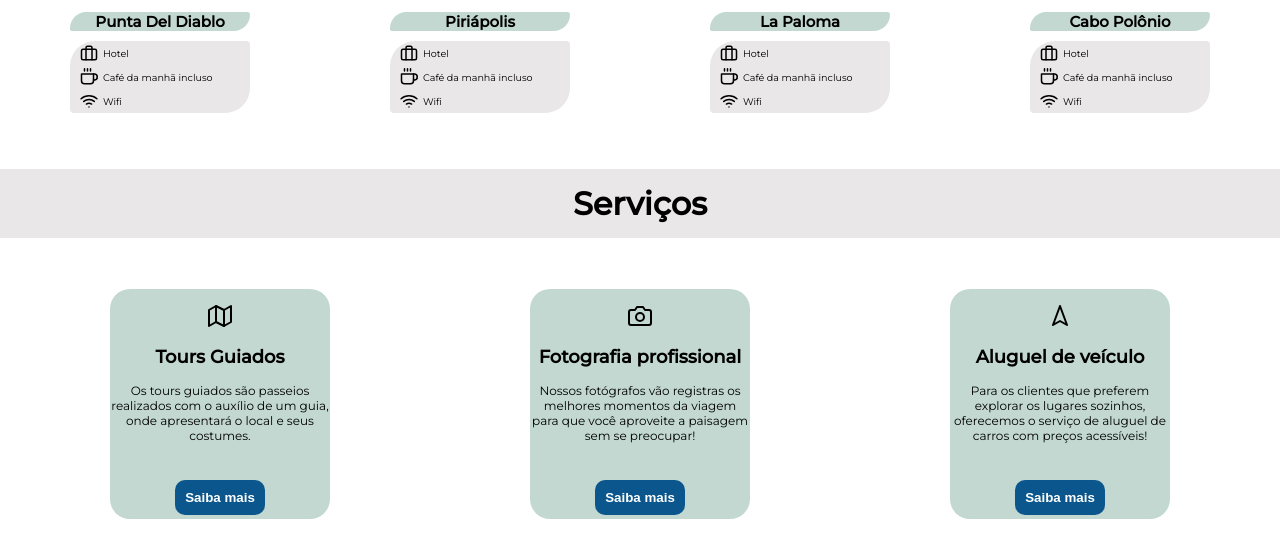
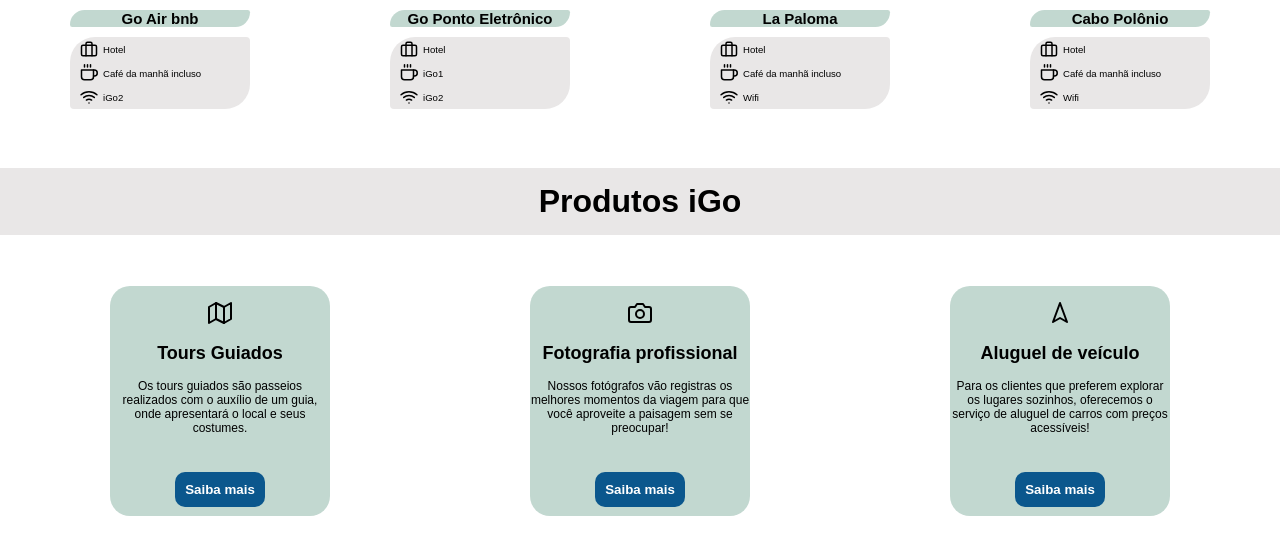
Before and after one commit to danielsmartaccess/justgosite, a PHP site: page / in a window 1280 px wide. Shown: the part 1050-1593 px from the top of the page. Run offline with PHP 8.4, Linux system fonts and the light colour scheme; some libraries are stand-ins or nearby versions.

Commit message:
primeira

```diff
--- a/css/principal.css
+++ b/css/principal.css
@@ -5,7 +5,7 @@ box-sizing: border-box;
 body{
     margin: 0;
     width: 100vw;
-    font-family: 'Montserrat', sans-serif;
+    font-family: 'Museo Sans', sans-serif;
 }
 
 .whatsapp{
--- a/index.html
+++ b/index.html
@@ -22,8 +22,8 @@
             <p>Just GO Smart Access </p>
         <ul class="textheader">
             <li><a href="index.html">Home</a></li>
-			<li><a href="#Cidades">Produtos</a></li>
-			<li><a href="#Serviços">Serviços</a></li>
+			<li><a href="#Cidades">Serviços</a></li>
+			<li><a href="#Serviços">Produtos</a></li>
 			<li><a href="contato.html">Login</a></li>
         </ul>
     </nav>
@@ -35,17 +35,17 @@
     </div>
 </header>
 <div id="Cidades">
-    <h2 class="titulocards">Aventure-se nas mais lindas cidades!</h2>
+    <h2 class="titulocards">Descubra tudo que Just Go faz por você!</h2>
 </div>
 <selection class="pacotes">
 <div class="card"><a href="puntadelleste.html">
         <img class="imagecard" src="./images/punta1.png" alt="puntadelleste">
         <div class="card1">
-        <h1>Punta Del Este</h1>
+        <h1>Go Minha Casa</h1>
         <ul>
             <li><i data-feather="briefcase"></i>Hotel</li>
-            <li><i data-feather="coffee"></i>Café da manhã incluso</li>
-            <li><i data-feather="wifi"></i>Wifi</li>
+            <li><i data-feather="coffee"></i></li>
+            <li><i data-feather="wifi"></i>iGo2</li>
         </ul>
 
 
@@ -57,11 +57,11 @@
         </div>
         <img class="imagecard" src="./images/casapueblo2.png" alt="casapueblo">
         <div class="card1">
-        <h1>Casapueblo</h1>
+        <h1>Go Porta</h1>
         <ul>
-            <li><i data-feather="briefcase"></i>Hotel</li>
-            <li><i data-feather="coffee"></i>Café da manhã incluso</li>
-            <li><i data-feather="wifi"></i>Wifi</li>
+            <li><i data-feather="briefcase"></i></li>
+            <li><i data-feather="coffee"></i></li>
+            <li><i data-feather="wifi"></i>iGo2</li>
         </ul>
 
         </a></div>
@@ -81,11 +81,11 @@
     <div class="card"><a href="montevideo.html" alt="montevideo">
         <img class="imagecard" src="./images/montevideo.png">
         <div class="card1">
-        <h1>Montevideo</h1>
+        <h1>Go Hotel</h1>
         <ul>
             <li><i data-feather="briefcase"></i>Hotel</li>
-            <li><i data-feather="coffee"></i>Café da manhã incluso</li>
-            <li><i data-feather="wifi"></i>Wifi</li>
+            <li><i data-feather="coffee"></i></li>
+            <li><i data-feather="wifi"></i>iGo2</li>
         </ul>
         </div>
     </div>
@@ -97,11 +97,11 @@
     <div class="card"><a href="puntadeldiabla.html">
         <img class="imagecard" src="./images/puntadeldiablo.png" alt="puntadeldiablo">
         <div class="card1">
-        <h1>Punta Del Diablo</h1>
+        <h1>Go Air bnb</h1>
         <ul>
             <li><i data-feather="briefcase"></i>Hotel</li>
             <li><i data-feather="coffee"></i>Café da manhã incluso</li>
-            <li><i data-feather="wifi"></i>Wifi</li>
+            <li><i data-feather="wifi"></i>iGo2</li>
         </ul>
 
         </div>
@@ -110,11 +110,11 @@
     <div class="card"><a href="piriapolis.html">
         <img class="imagecard" src="./images/piriapolis.png" alt="piriapolis">
         <div class="card1">
-        <h1>Piriápolis</h1>
+        <h1>Go Ponto Eletrônico</h1>
         <ul>
             <li><i data-feather="briefcase"></i>Hotel</li>
-            <li><i data-feather="coffee"></i>Café da manhã incluso</li>
-            <li><i data-feather="wifi"></i>Wifi</li>
+            <li><i data-feather="coffee"></i>iGo1</li>
+            <li><i data-feather="wifi"></i>iGo2</li>
         </ul>
 
         </div>
@@ -147,7 +147,7 @@
 </a></div>
 </selection>
 <div id="Serviços">
-    <h1 class="servicostitulo">Serviços</h1>
+    <h1 class="servicostitulo">Produtos iGo</h1>
 </div>
 <selection class="servicos">
         <div class="cardservicos">
```
Also changed, not shown: 1 other file.
